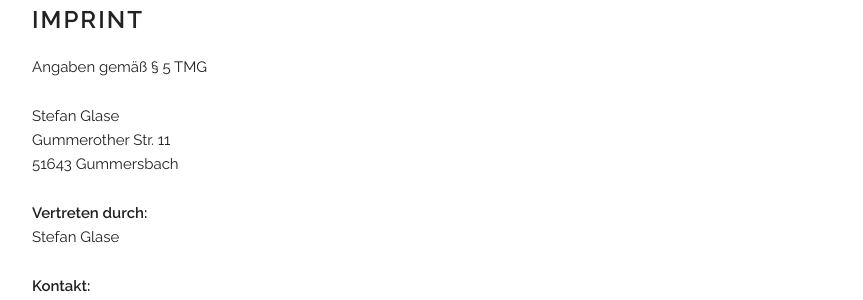
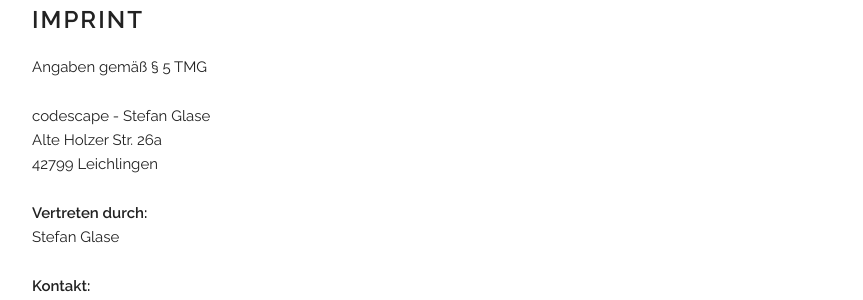
Before and after one commit to codescape/jira-scrum-poker, a Jekyll site: the page built from docs/imprint.md, in a window 1280 px wide and 900 px high. Shown: the part 295-595 px from the top of the window, without its empty margins (208-1071 px from the left). Built offline with Jekyll 4.4.1, drawn with Linux system fonts in a browser that asks for light colours; nearby versions of some CDN libraries.

Commit message:
docs: update address in imprint for online documentation

```diff
--- a/docs/imprint.md
+++ b/docs/imprint.md
@@ -5,9 +5,9 @@ title: Imprint
 
 Angaben gemäß § 5 TMG
 
-Stefan Glase
-Gummerother Str. 11
-51643 Gummersbach
+codescape - Stefan Glase
+Alte Holzer Str. 26a
+42799 Leichlingen
 
 **Vertreten durch:**
 Stefan Glase
```
Also changed, not shown: docs/changelog.md.
